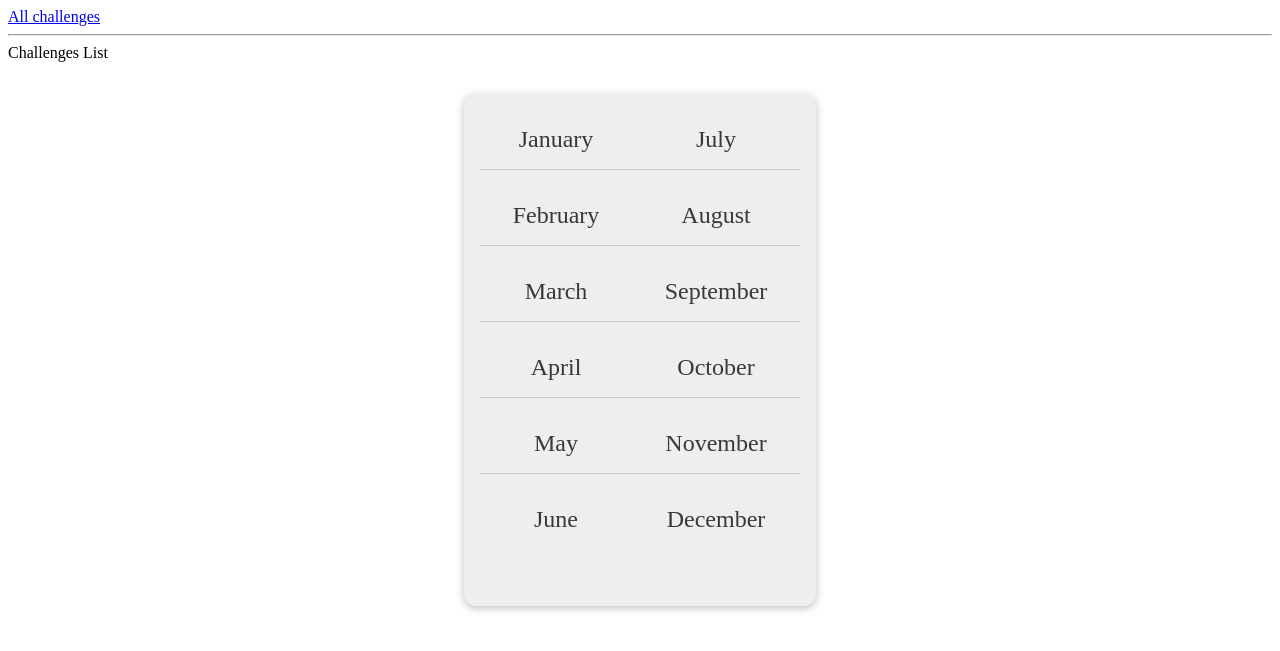
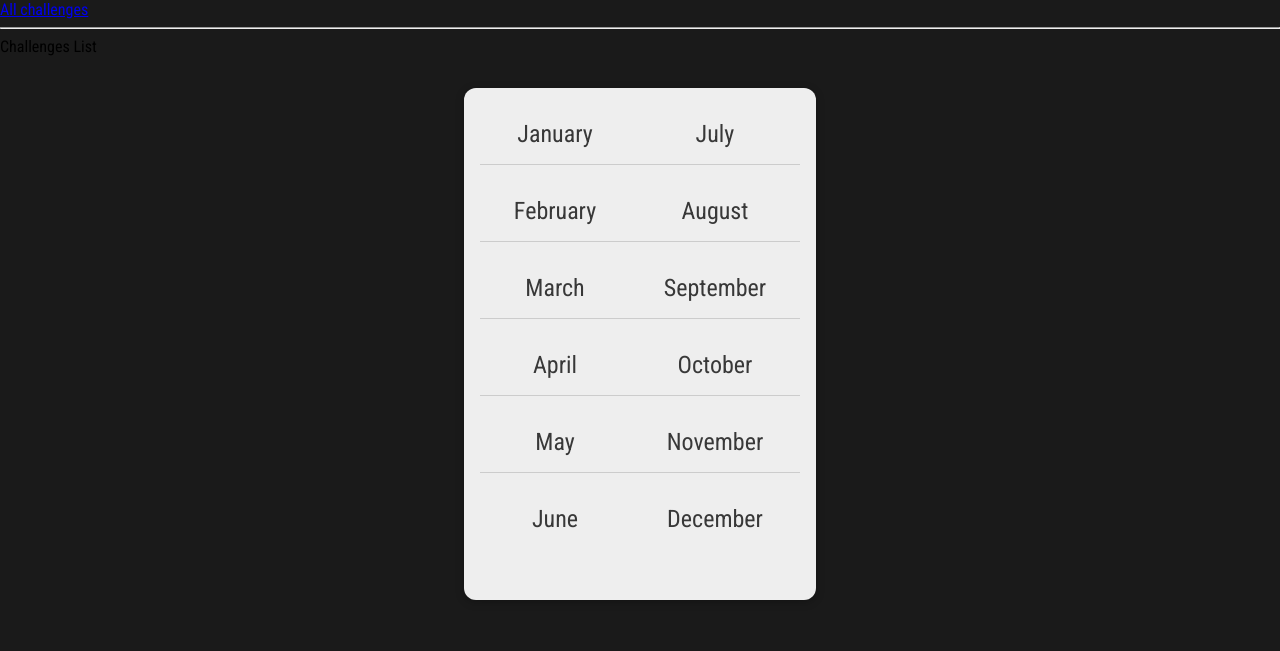
Before and after one commit to ingemedical16/Django, a Django app: page /challenges/ in a window 1280 px wide. Shown: the top 651 px of the page. Run offline with Django 5.2, Linux system fonts and the light colour scheme.

Commit message:
Adding Global Static Files

```diff
--- a/004_Templates_Static_Files/monthley_challenges/monthley_challenges/settings.py
+++ b/004_Templates_Static_Files/monthley_challenges/monthley_challenges/settings.py
@@ -125,4 +125,8 @@ STATIC_URL = "static/"
 # Default primary key field type
 # https://docs.djangoproject.com/en/5.2/ref/settings/#default-auto-field
 
+STATICFILES_DIRS = [
+    BASE_DIR / "static"
+]
+
 DEFAULT_AUTO_FIELD = "django.db.models.BigAutoField"
--- /dev/null
+++ b/004_Templates_Static_Files/monthley_challenges/static/styles.css
@@ -0,0 +1,10 @@
+@import url('https://fonts.googleapis.com/css2?family=Roboto+Condensed:wght@400;700&display=swap');
+
+html {
+  font-family: 'Roboto Condensed', sans-serif;
+}
+
+body {
+  margin: 0;
+  background-color: #1a1a1a;
+}
--- a/004_Templates_Static_Files/monthley_challenges/templates/base.html
+++ b/004_Templates_Static_Files/monthley_challenges/templates/base.html
@@ -1,9 +1,11 @@
+{% load static %}
 <!DOCTYPE html>
 <html lang="en">
 <head>
     <meta charset="UTF-8">
     <meta name="viewport" content="width=device-width, initial-scale=1.0">
     <title>{% block page_title %}My Challenges {% endblock %}</title>
+    <link rel="stylesheet" href="{% static 'styles.css' %}">
     {% block css_files %}{% endblock %}
 </head>
 <body>
```
